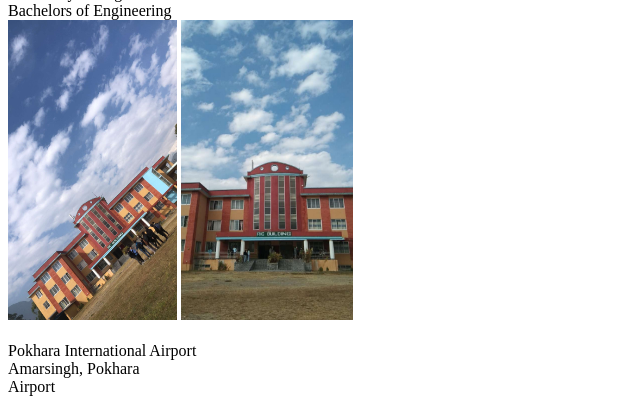
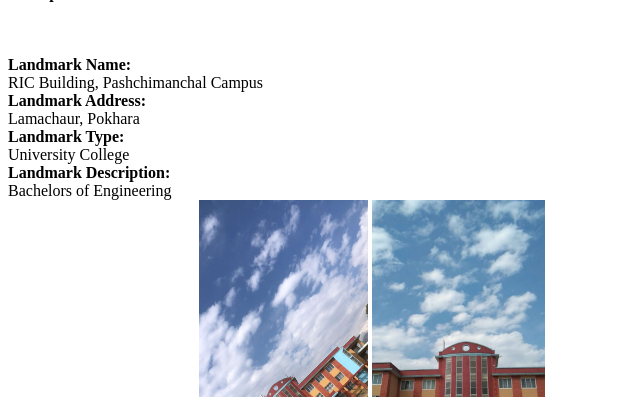
Before and after one commit to Gantavya-app/gantavya-backend, a Django app: page / in a window 1280 px wide. Shown: the part 436-833 px from the top of the page, without its empty margins (0-640 px from the left). Run offline with Django 4.2, Linux system fonts and the light colour scheme; data comes from the database, SQL or seed files in the repository.

Commit message:
Working prototype made but still has some bugs

```diff
--- a/gantavya/base/forms.py
+++ b/gantavya/base/forms.py
@@ -7,8 +7,6 @@
         fields = ['place', 'photo']
 
 
-
-
 class LandmarkForm(forms.ModelForm):
     class Meta:
         model = Landmark
--- a/gantavya/base/templates/base/Home.html
+++ b/gantavya/base/templates/base/Home.html
@@ -6,11 +6,11 @@
 {% block body %}
 
 {% for landmark in landmarks %}
-    <div> {{landmark.name}} </div>
-    <div> {{landmark.address}} </div>
-    <div> {{landmark.type}} </div>
-    <div> {{landmark.description}} </div>
-
+    <div> <b>Landmark Name:</b><br>{{landmark.name}} </div>
+    <div> <b>Landmark Address:</b><br>{{landmark.address}} </div>
+    <div> <b>Landmark Type:</b><br>{{landmark.type}} </div>
+    <div> <b>Landmark Description:</b><br>{{landmark.description}} </div>
+    <b>Some photos of Landmark:</b>
     {% for key, value in photos.items %}
         {% if landmark.id == key %}
             {% for photo in value %}
@@ -19,7 +19,7 @@
         {% endif %}
     {% endfor %}
 
-    <br><br>
+    <br><br><br><br>
 {% endfor %}
 
 {% endblock %}
--- a/gantavya/base/views.py
+++ b/gantavya/base/views.py
@@ -2,8 +2,14 @@
 from .forms import PhotoUploadForm, LandmarkForm
 from .models import Landmark, Photos
 from PIL import Image
+from .inference import predict
 
+names= {0: 'airport', 1: 'bindabasini', 2: 'hemja', 3: 'museum', 4: 'pumdikot', 5: 'ramghat_gumba', 6: 'ric', 7: 'stupa'}
 
+landmark_id = {0:"PEMA TS'AL Monastery (Hemja Gumba)", 1:"RIC Building, Pashchimanchal Campus", 2:'Pokhara International Airport', 3:"Ramghat Monastery", 4:"Peace Pagoda Stupa", 5:"Pumdikot Shiva Temple", 6:"Gorkha Museum", 7:"Bindabasini Temple" }
+
+#map names to landmark_id
+mapping = {0:2, 1:7, 2:0, 3:6, 4:5, 5:3, 6:1, 7:4}
 
 def upload_photo(request, landmark_id):
     landmark = get_object_or_404(Landmark, pk=landmark_id)
@@ -77,3 +83,34 @@
     # print("Photos",photos)
 
     return render(request, 'base/Home.html', {'landmarks':all_landmarks, 'photos':photos})
+
+
+
+
+
+def prediction_view(request):
+    if request.method == 'POST':
+        image = request.FILES.get('image')  # Assuming you have a form with a file input named 'image'
+
+        # Perform prediction using the inference function
+        predicted_class, confidence_score = predict(image)
+        # print("Function call",predicted_class, confidence_score)
+        message1 = f"CALL class: {predicted_class} score:{confidence_score}"
+
+
+
+        id_landmark = mapping[int(predicted_class)]
+        message2= f" id {id_landmark}"
+        landmark = get_object_or_404(Landmark, pk=id_landmark)
+        photos = landmark.photos.all()[:2]
+
+
+
+        message3 = f"OUT class: {predicted_class} score:{confidence_score} landmark{landmark} photos{photos}"
+
+
+        # Pass the prediction results to the template
+
+        return render(request, 'base/predict.html',  {'predicted_class':predicted_class, 'confidence_score': confidence_score, 'landmark':landmark, 'photos':photos, "message1":message1,"message2":message2, "message3":message3})
+
+    return render(request, 'base/predict.html')
--- a/gantavya/gantavya/urls.py
+++ b/gantavya/gantavya/urls.py
@@ -29,6 +29,8 @@
     path('landmark/<int:landmark_id>/', views.landmark_detail, name='landmark_detail'),
     path('upload_photo/<int:landmark_id>/', views.upload_photo, name='upload_photo'),
     path('delete_photo/<int:photo_id>/', views.delete_photo, name='delete_photo'),
+    path('predict/', views.prediction_view, name='prediction'),
+
 
 
 
```
Also changed, not shown: gantavya/base/inference.py (added, +23 -0 lines), gantavya/base/templates/base/predict.html (added, +41 -0 lines), 1 other file.
